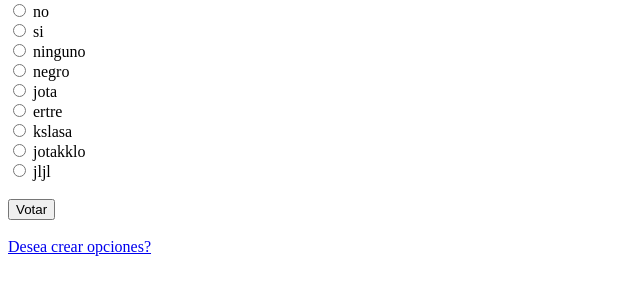
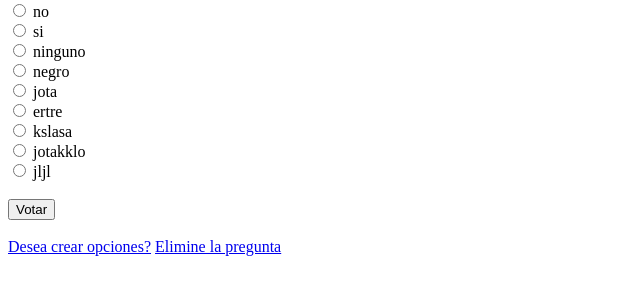
Before and after one commit to ealvan/django_project, a Django app: page /encuestas/1/ in a window 1280 px wide. Shown: the part 158-458 px from the top of the page, without its empty margins (0-640 px from the left). Run offline with Django 3.2, Linux system fonts and the light colour scheme; data comes from the database, SQL or seed files in the repository; parts of the project's set-up code (start-up, migrations or seed data) failed here and were passed over.

Commit message:
enrutando la vista y agregando el campo area en el formulario crear pregunta

```diff
--- a/final_project/encuestas/templates/encuestas/detalle.html
+++ b/final_project/encuestas/templates/encuestas/detalle.html
@@ -21,4 +21,5 @@
 		{% endif %}
 	</form>
 	<br><a href="{% url 'encuestas:crear_opcion' pregunta.id %}">Desea crear opciones?</a>
+	 <a href="{% url 'encuestas:borrar' pregunta.id %} ">Elimine la pregunta</a>
 {% endblock %}
--- a/final_project/encuestas/urls.py
+++ b/final_project/encuestas/urls.py
@@ -11,4 +11,5 @@ urlpatterns = [
 	path('<int:preguntaID>/resultado/',views.resultado,name='resultado'),
 	path('<int:preguntaID>/crear_opcion/',views.crear_opcion, name='crear_opcion'),
     path('agregar/', views.preguntaCreateView, name = 'crear_pregunta'),
+    path('<int:preguntaID>/borrar/',views.borrar, name='borrar'),
 ]
```
